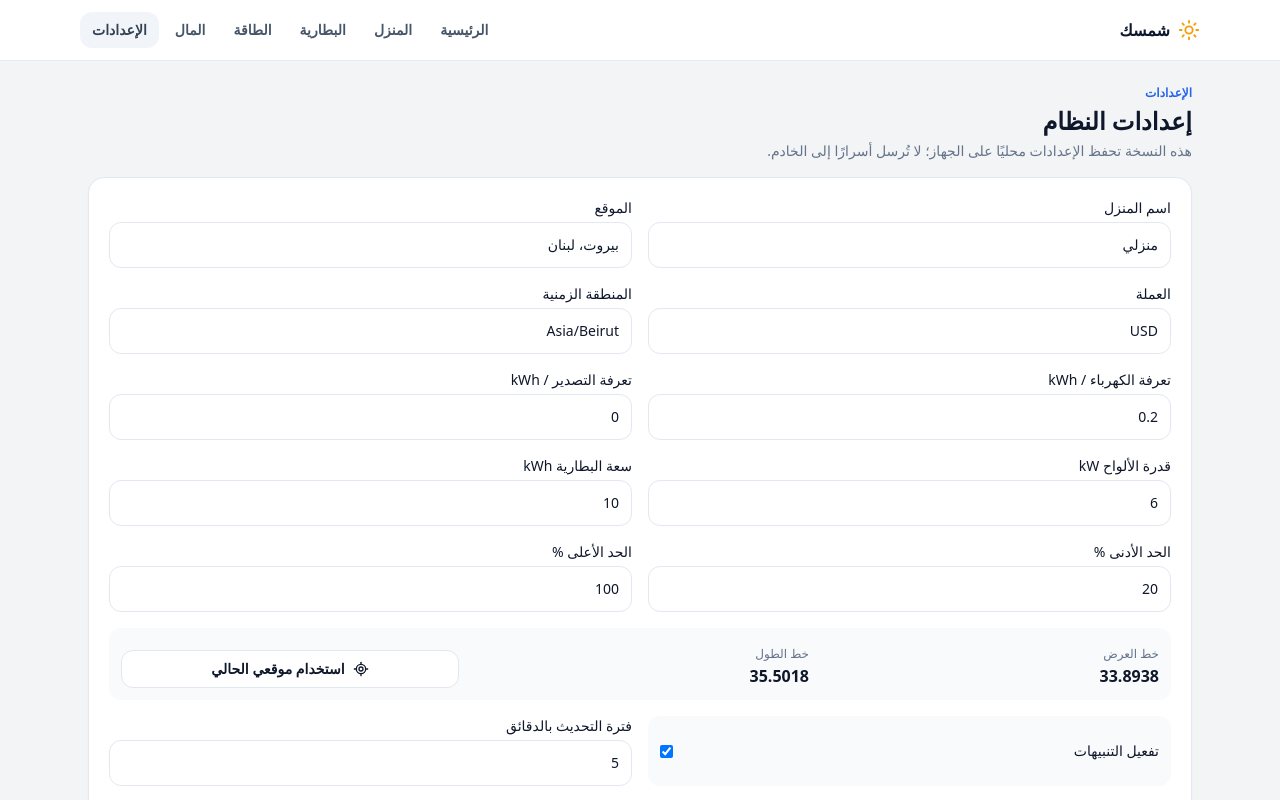
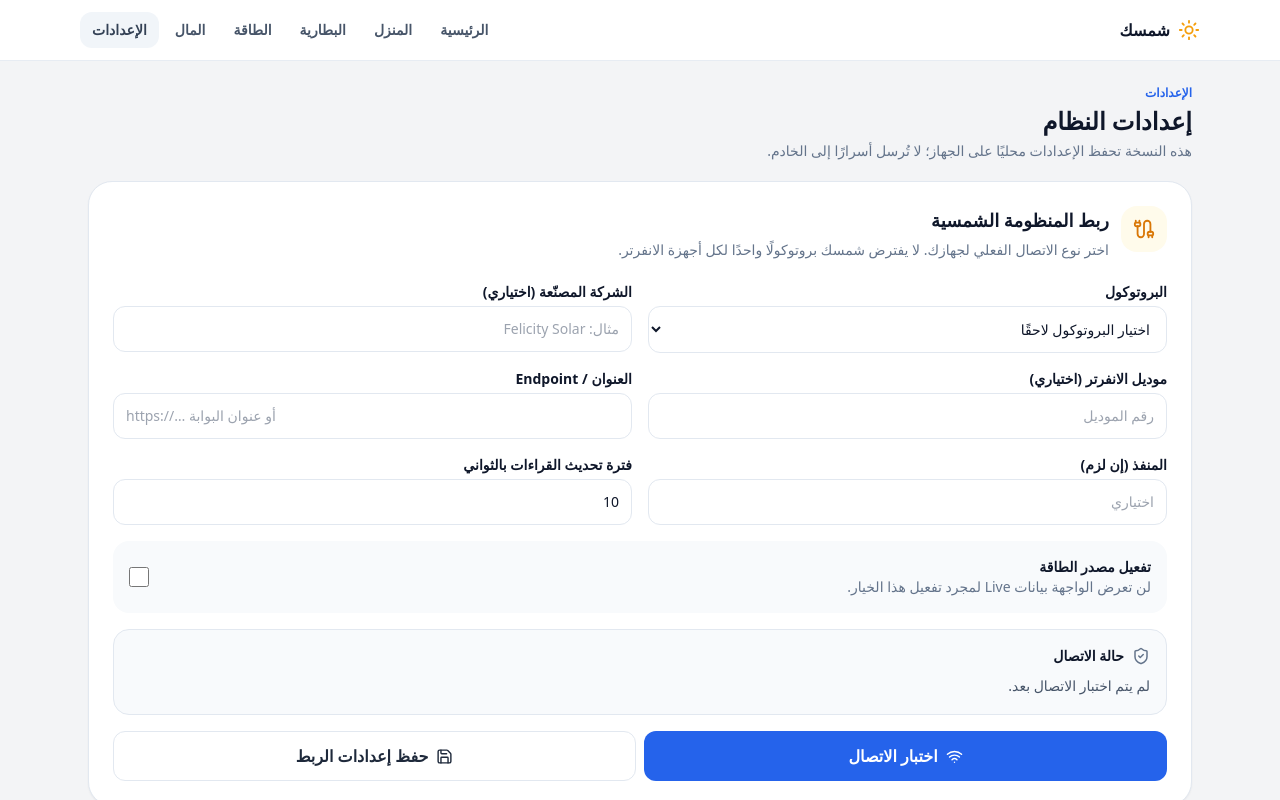
Before and after one commit to mahmoudbir-glitch/Shamsak, a Next.js app: page /settings in a window 1280 px wide. Shown: the top 800 px of the page. Built offline with nearby package versions, Linux system fonts and the light colour scheme.

Commit message:
feat: add solar connection settings

```diff
--- a/src/app/settings/page.tsx
+++ b/src/app/settings/page.tsx
@@ -1,6 +1,7 @@
 "use client";
 import { useEffect, useState } from "react";
 import { MapPin, Save, LocateFixed } from "lucide-react";
+import { SolarConnection } from "@/components/solar-connection";
 
 type Settings = {
   homeName:string; location:string; latitude:number; longitude:number; timezone:string;
@@ -17,7 +18,9 @@ export default function SettingsPage(){
  const set=(key:keyof Settings,value:string|number|boolean)=>setS(x=>({...x,[key]:value}));
  const save=(e:React.FormEvent)=>{e.preventDefault();localStorage.setItem("shamsak-settings",JSON.stringify(s));setSaved(true);setTimeout(()=>setSaved(false),2000)};
  const locate=()=>{if(!navigator.geolocation)return; navigator.geolocation.getCurrentPosition(p=>setS(x=>({...x,latitude:Number(p.coords.latitude.toFixed(5)),longitude:Number(p.coords.longitude.toFixed(5)),location:"الموقع الحالي"})),()=>{})};
- return <div className="space-y-4"><div><p className="text-xs font-bold text-blue-600">الإعدادات</p><h1 className="mt-1 text-2xl font-extrabold">إعدادات النظام</h1><p className="mt-1 text-sm text-slate-500">هذه النسخة تحفظ الإعدادات محليًا على الجهاز؛ لا تُرسل أسرارًا إلى الخادم.</p></div>
+ return <div className="space-y-5">
+  <div><p className="text-xs font-bold text-blue-600">الإعدادات</p><h1 className="mt-1 text-2xl font-extrabold">إعدادات النظام</h1><p className="mt-1 text-sm text-slate-500">هذه النسخة تحفظ الإعدادات محليًا على الجهاز؛ لا تُرسل أسرارًا إلى الخادم.</p></div>
+  <SolarConnection />
   <form onSubmit={save} className="grid gap-4 rounded-2xl border border-slate-200 bg-white p-5 shadow-sm sm:grid-cols-2">
   {([["homeName","اسم المنزل","text"],["location","الموقع","text"],["currency","العملة","text"]] as const).map(([key,label,type])=><label key={key} className="space-y-1 text-sm"><span>{label}</span><input className="w-full rounded-xl border border-slate-200 p-3" type={type} value={String(s[key])} onChange={e=>set(key,e.target.value)}/></label>)}
   <label className="space-y-1 text-sm"><span>المنطقة الزمنية</span><input className="w-full rounded-xl border border-slate-200 p-3" value={s.timezone} onChange={e=>set("timezone",e.target.value)}/></label>
@@ -32,5 +35,6 @@ export default function SettingsPage(){
   <label className="space-y-1 text-sm"><span>فترة التحديث بالدقائق</span><input className="w-full rounded-xl border border-slate-200 p-3" type="number" min="1" max="60" value={s.refreshMinutes} onChange={e=>set("refreshMinutes",Number(e.target.value))}/></label>
   <button className="flex items-center justify-center gap-2 rounded-xl bg-blue-600 px-4 py-3 font-bold text-white sm:col-span-2"><Save size={17}/> حفظ الإعدادات</button>
   {saved&&<p className="text-sm font-bold text-emerald-700 sm:col-span-2">تم حفظ الإعدادات على هذا الجهاز.</p>}
- </form></div>;
+  </form>
+ </div>;
 }
```
Lines whose indentation alone changed are shown as unchanged.
